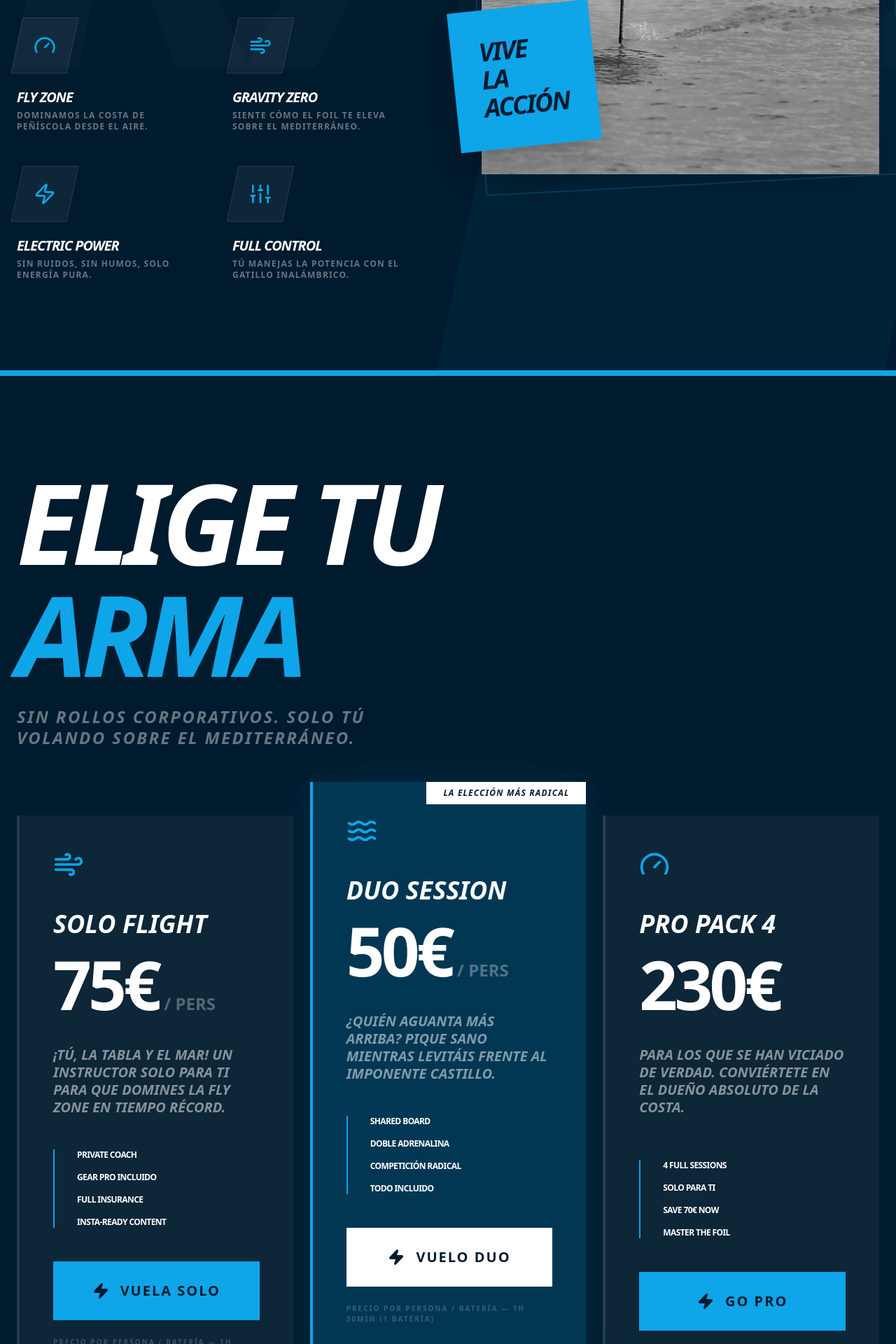
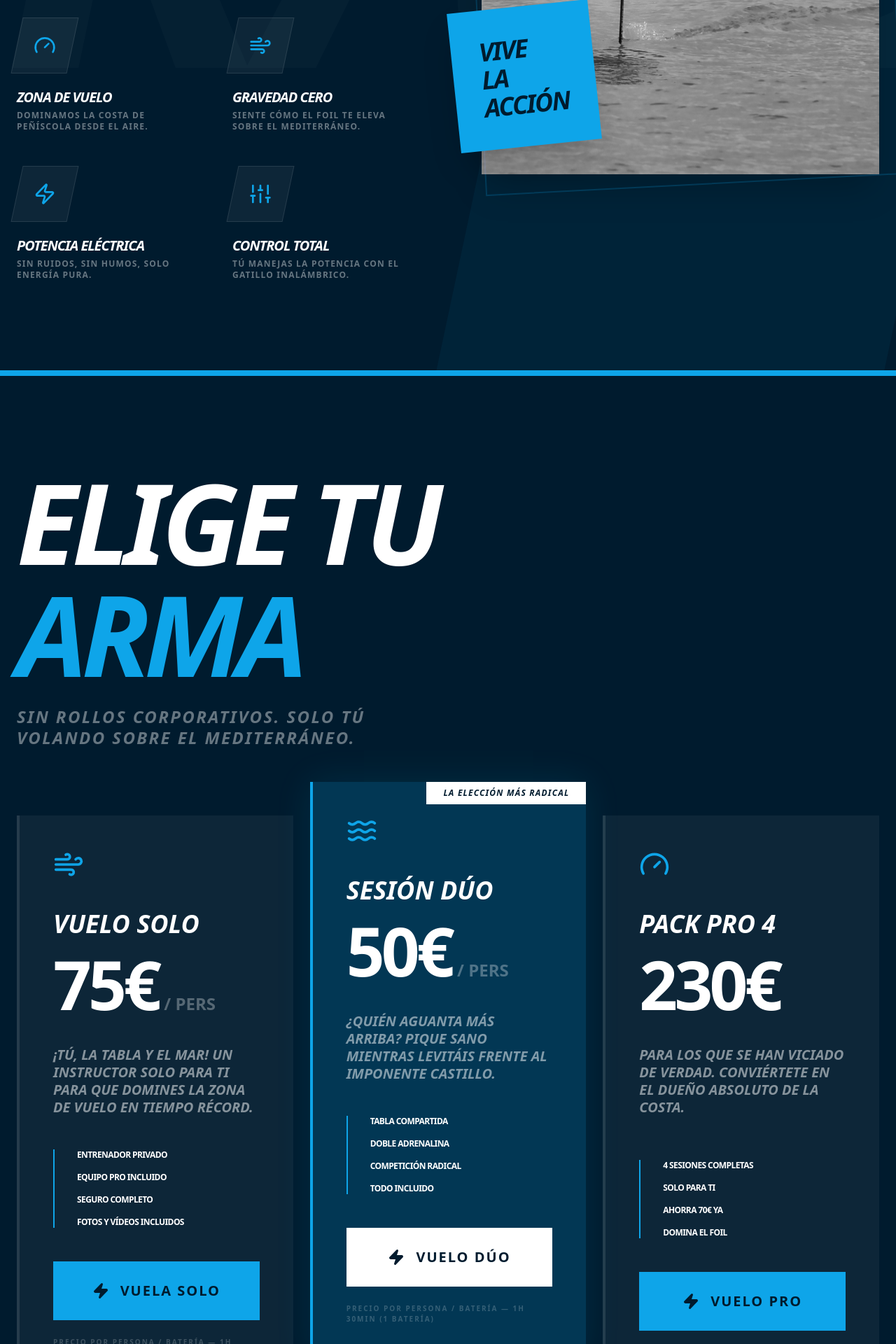
Before and after one commit to irtapark/efoilpeniscola, a Next.js app: page / in a window 1280 px wide. Shown: the part 1640-3560 px from the top of the page at 70% size. Built offline with nearby package versions, Linux system fonts and the light colour scheme.

Commit message:
fix(i18n): ensure Spanish is 100% Spanish with no English mixed terms

```diff
--- a/src/translations.ts
+++ b/src/translations.ts
@@ -24,13 +24,13 @@ export const translations = {
       title3: "Del Mar",
       p1: "El eFoil lleva la esencia del surf a una nueva dimensión. Una descarga de adrenalina pura mientras levitas frente al Castillo de Papa Luna.",
       p2: "La libertad total de surfear sin depender de las olas. Con nuestra tecnología eléctrica, el mar entero es tu terreno de juego.",
-      feat1: "Fly Zone",
+      feat1: "Zona de Vuelo",
       desc1: "Dominamos la costa de Peñíscola desde el aire.",
-      feat2: "Gravity Zero",
+      feat2: "Gravedad Cero",
       desc2: "Siente cómo el foil te eleva sobre el Mediterráneo.",
-      feat3: "Electric Power",
+      feat3: "Potencia Eléctrica",
       desc3: "Sin ruidos, sin humos, solo energía pura.",
-      feat4: "Full Control",
+      feat4: "Control Total",
       desc4: "Tú manejas la potencia con el gatillo inalámbrico.",
       badgeText1: "Vive",
       badgeText2: "La",
@@ -44,33 +44,33 @@ export const translations = {
       waMessage: "¡Hola! Quiero reservar: ",
       popularBadge: "La Elección Más Radical",
       solo: {
-        title: "Solo Flight",
-        desc: "¡Tú, la tabla y el mar! Un instructor solo para ti para que domines la Fly Zone en tiempo récord.",
-        f1: "Private Coach",
-        f2: "Gear Pro Incluido",
-        f3: "Full Insurance",
-        f4: "Insta-Ready Content",
+        title: "Vuelo Solo",
+        desc: "¡Tú, la tabla y el mar! Un instructor solo para ti para que domines la zona de vuelo en tiempo récord.",
+        f1: "Entrenador Privado",
+        f2: "Equipo Pro Incluido",
+        f3: "Seguro Completo",
+        f4: "Fotos y Vídeos Incluidos",
         cta: "Vuela Solo",
         duration: "1h 30min (1 Batería)",
       },
       duo: {
-        title: "Duo Session",
+        title: "Sesión Dúo",
         desc: "¿Quién aguanta más arriba? Pique sano mientras levitáis frente al imponente castillo.",
-        f1: "Shared Board",
+        f1: "Tabla Compartida",
         f2: "Doble Adrenalina",
         f3: "Competición Radical",
         f4: "Todo Incluido",
-        cta: "Vuelo Duo",
+        cta: "Vuelo Dúo",
         duration: "1h 30min (1 Batería)",
       },
       pro: {
-        title: "Pro Pack 4",
+        title: "Pack Pro 4",
         desc: "Para los que se han viciado de verdad. Conviértete en el dueño absoluto de la costa.",
-        f1: "4 Full Sessions",
+        f1: "4 Sesiones Completas",
         f2: "Solo para ti",
-        f3: "Save 70€ Now",
-        f4: "Master the Foil",
-        cta: "Go Pro",
+        f3: "Ahorra 70€ Ya",
+        f4: "Domina el Foil",
+        cta: "Vuelo Pro",
         duration: "4 Baterías Completas",
       },
       note: "PRECIO POR PERSONA / BATERÍA",
@@ -216,13 +216,13 @@ export const translations = {
       title3: "De La Mer",
       p1: "L'eFoil porte l'essence du surf dans une nouvelle dimension. Une pure décharge d'adrénaline en lévitation devant le Château de Papa Luna.",
       p2: "Liberté totale de surfer sans dépendre des vagues. Avec notre technologie électrique, toute la mer est votre terrain de jeu.",
-      feat1: "Fly Zone",
+      feat1: "Zone de Vol",
       desc1: "Nous dominons la côte de Peñíscola depuis les airs.",
-      feat2: "Gravity Zero",
+      feat2: "Gravité Zéro",
       desc2: "Sentez comment le foil vous élève au-dessus de la Méditerranée.",
-      feat3: "Electric Power",
+      feat3: "Puissance Électrique",
       desc3: "Pas de bruit, pas de fumée, juste de l'énergie pure.",
-      feat4: "Full Control",
+      feat4: "Contrôle Total",
       desc4: "Vous gérez la puissance avec la gâchette sans fil.",
       badgeText1: "Vivez",
       badgeText2: "L'",
@@ -236,17 +236,17 @@ export const translations = {
       waMessage: "Bonjour ! Je souhaite réserver : ",
       popularBadge: "Le Choix Le Plus Radical",
       solo: {
-        title: "Solo Flight",
-        desc: "Vous, la planche et la mer ! Un instructeur privé rien que pour vous pour maîtriser la Fly Zone en un temps record.",
+        title: "Vol Solo",
+        desc: "Vous, la planche et la mer ! Un instructeur privé rien que pour vous pour maîtriser la zone de vol en un temps record.",
         f1: "Coach Privé",
         f2: "Équipement Pro Inclus",
         f3: "Assurance Complète",
-        f4: "Contenu Insta-Ready",
+        f4: "Photos / Vidéos Pro",
         cta: "Volez Solo",
         duration: "1h 30m (1 Batterie)",
       },
       duo: {
-        title: "Duo Session",
+        title: "Session Duo",
         desc: "Qui reste en l'air plus longtemps ? Une compétition saine tout en lévitant devant l'imposant château.",
         f1: "Planche Partagée",
         f2: "Double Adrénaline",
@@ -256,7 +256,7 @@ export const translations = {
         duration: "1h 30m (1 Batterie)",
       },
       pro: {
-        title: "Pro Pack 4",
+        title: "Pack Pro 4",
         desc: "Pour ceux qui sont vraiment accros. Devenez le propriétaire absolu de la côte.",
         f1: "4 Sessions Complètes",
         f2: "Solo pour vous",
```
